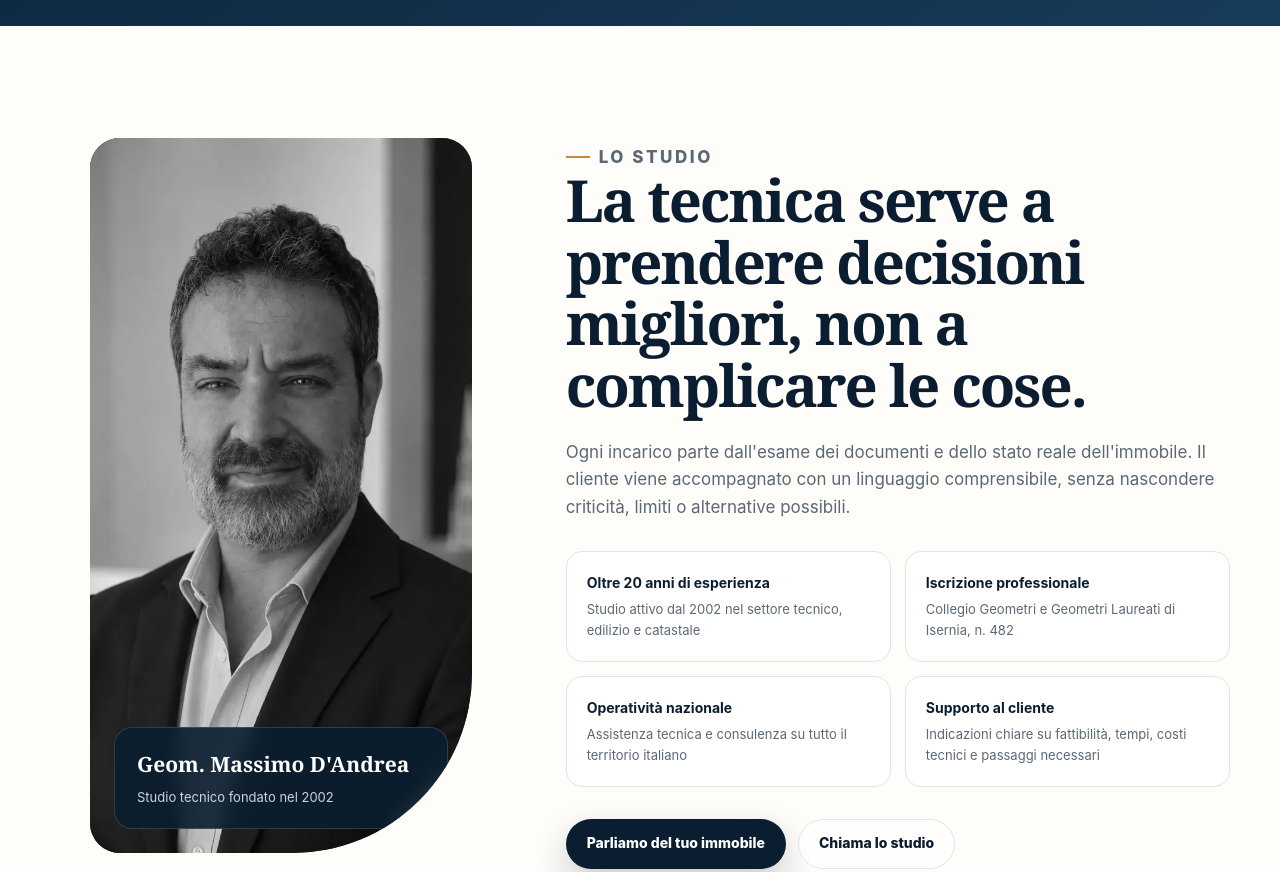
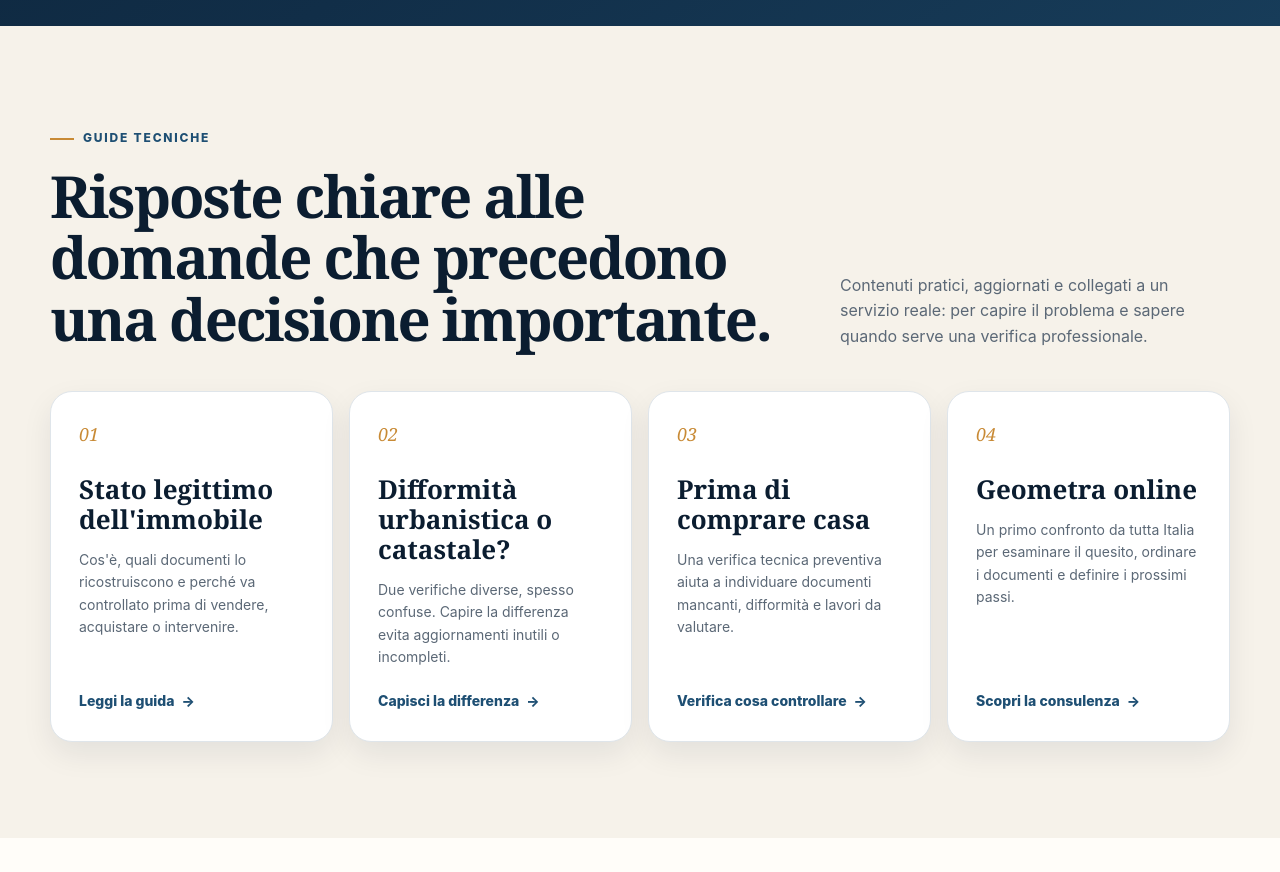
Before and after one commit to vittodand08/StudioTecnicoD-Andrea, a plain HTML site: page index.html in a window 1280 px wide. Shown: the part 3000-3872 px from the top of the page. Drawn offline with Linux system fonts and the light colour scheme.

Commit message:
Aggiunge le guide tecniche alla homepage

```diff
--- a/index.html
+++ b/index.html
@@ -219,6 +219,48 @@
       </div>
     </section>
 
+    <section class="section section--soft" id="guide">
+      <div class="container">
+        <div class="section-heading">
+          <div>
+            <p class="eyebrow">Guide tecniche</p>
+            <h2 class="section-title">Risposte chiare alle domande che precedono una decisione importante.</h2>
+          </div>
+          <p>Contenuti pratici, aggiornati e collegati a un servizio reale: per capire il problema e sapere quando serve una verifica professionale.</p>
+        </div>
+
+        <div class="intent-grid">
+          <a class="intent-card" href="stato-legittimo-immobile.html">
+            <span class="intent-number">01</span>
+            <h3>Stato legittimo dell'immobile</h3>
+            <p>Cos'è, quali documenti lo ricostruiscono e perché va controllato prima di vendere, acquistare o intervenire.</p>
+            <span class="text-link">Leggi la guida</span>
+          </a>
+
+          <a class="intent-card" href="difformita-urbanistica-catastale.html">
+            <span class="intent-number">02</span>
+            <h3>Difformità urbanistica o catastale?</h3>
+            <p>Due verifiche diverse, spesso confuse. Capire la differenza evita aggiornamenti inutili o incompleti.</p>
+            <span class="text-link">Capisci la differenza</span>
+          </a>
+
+          <a class="intent-card" href="verifica-immobile-prima-acquisto.html">
+            <span class="intent-number">03</span>
+            <h3>Prima di comprare casa</h3>
+            <p>Una verifica tecnica preventiva aiuta a individuare documenti mancanti, difformità e lavori da valutare.</p>
+            <span class="text-link">Verifica cosa controllare</span>
+          </a>
+
+          <a class="intent-card" href="consulenza-tecnica-online.html">
+            <span class="intent-number">04</span>
+            <h3>Geometra online</h3>
+            <p>Un primo confronto da tutta Italia per esaminare il quesito, ordinare i documenti e definire i prossimi passi.</p>
+            <span class="text-link">Scopri la consulenza</span>
+          </a>
+        </div>
+      </div>
+    </section>
+
     <section class="section" id="studio">
       <div class="container profile-grid">
         <figure class="profile-media">
@@ -413,7 +455,7 @@
               <div class="field"><label for="comune">Comune dell'immobile</label><input id="comune" name="comune_immobile" type="text" required></div>
               <div class="field">
                 <label for="servizio">Di cosa hai bisogno?</label>
-                <select id="servizio" name="servizio" required>
+                <select id="servizio" name="servizio" required data-service-select>
                   <option value="">Seleziona</option>
                   <option>Sanatoria o difformità</option>
                   <option>Vendita o acquisto immobile</option>
@@ -428,6 +470,7 @@
             <div class="field"><label for="messaggio">Descrivi brevemente il caso</label><textarea id="messaggio" name="messaggio" placeholder="Cosa vuoi ottenere? Quali documenti possiedi già?" required></textarea></div>
             <label class="consent"><input type="checkbox" name="privacy_presa_visione" value="sì" required><span>Dichiaro di aver letto l'<a href="privacy.html">informativa sulla privacy</a> e chiedo allo Studio di ricontattarmi in merito alla richiesta.</span></label>
             <input type="hidden" name="_subject" value="Nuova richiesta dal sito Studio Tecnico D'Andrea">
+            <input type="hidden" name="pagina_provenienza" value="Homepage" data-source-page>
             <button class="btn btn--primary" type="submit">Invia la richiesta</button>
             <p class="form-status" role="status" aria-live="polite" data-form-status></p>
             <p class="form-note">L'invio del modulo non costituisce accettazione dell'incarico né conferma della fattibilità tecnica.</p>
```
